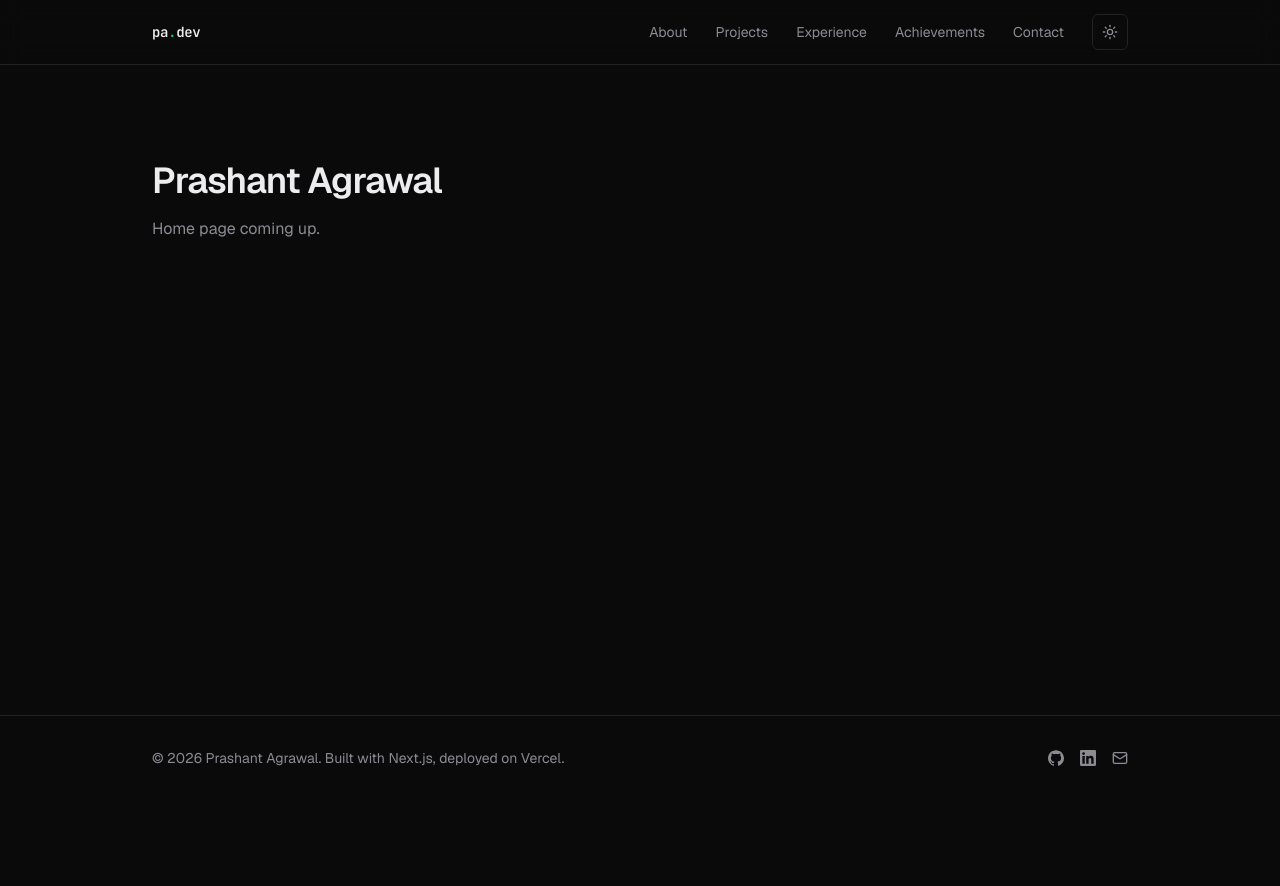
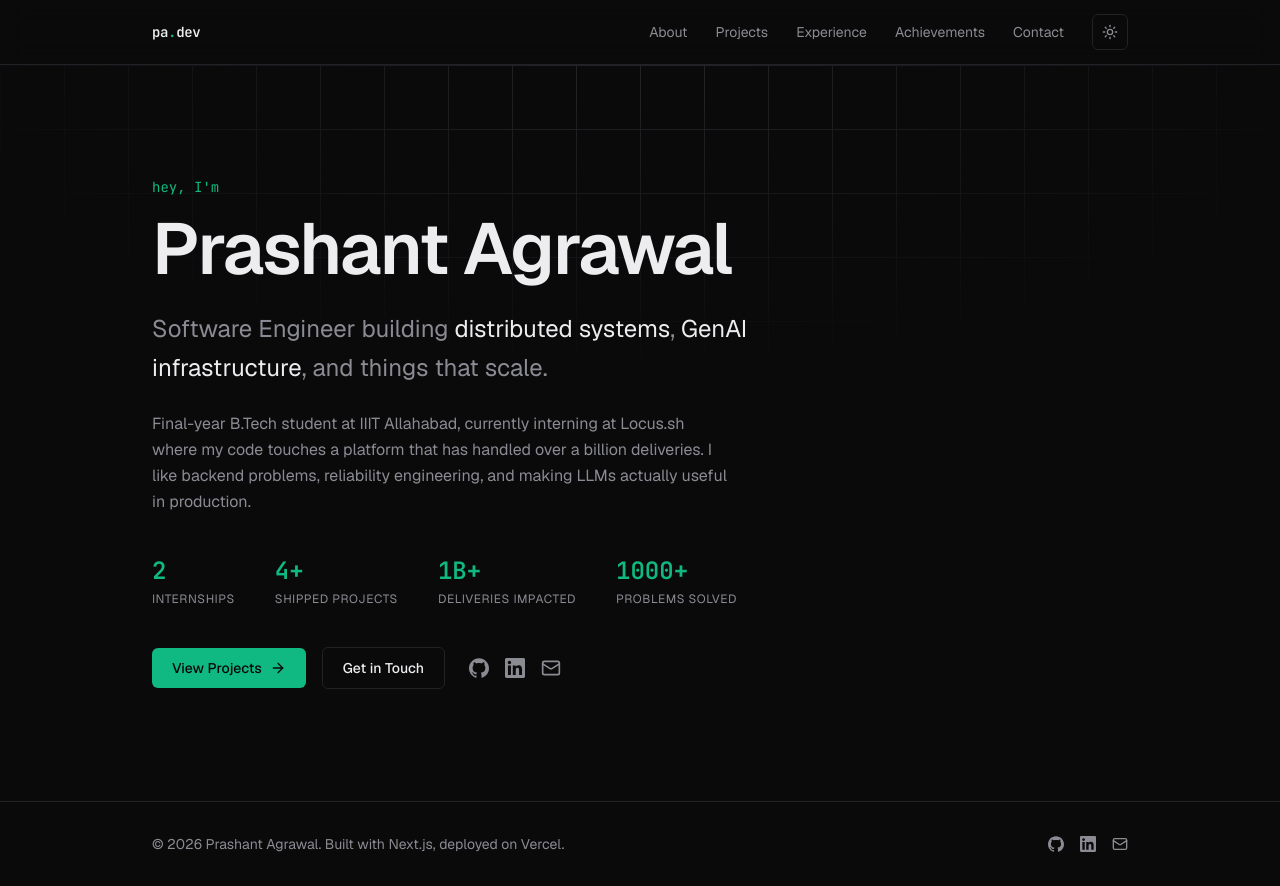
Before and after one commit to agrawal-2005/portfolio, a Next.js app: page / in a window 1280 px wide. Before the commit the page ends 800 px from the top, so only its background shows below. Built offline with nearby package versions, Linux system fonts and the light colour scheme.

Commit message:
Build home page hero with stats, CTAs, and social links
Subtle staggered entrance animations via framer-motion, masked grid
backdrop, emerald accent used sparingly.

```diff
--- a/app/page.tsx
+++ b/app/page.tsx
@@ -1,8 +1,114 @@
+import Link from "next/link";
+import { ArrowRight, Mail } from "lucide-react";
+import { FadeIn } from "@/components/motion";
+import { GitHubIcon, LinkedInIcon } from "@/components/icons";
+import { site } from "@/data/site";
+
+const stats = [
+  { value: "2", label: "internships" },
+  { value: "4+", label: "shipped projects" },
+  { value: "1B+", label: "deliveries impacted" },
+  { value: "1000+", label: "problems solved" },
+];
+
 export default function Home() {
   return (
-    <div className="mx-auto max-w-5xl px-6 py-24">
-      <h1 className="text-4xl font-semibold tracking-tight">Prashant Agrawal</h1>
-      <p className="mt-4 text-muted">Home page coming up.</p>
+    <div className="relative overflow-hidden">
+      <div className="grid-backdrop pointer-events-none absolute inset-0" aria-hidden />
+
+      <section className="relative mx-auto flex min-h-[calc(100vh-4rem)] max-w-5xl flex-col justify-center px-6 py-24">
+        <FadeIn>
+          <p className="font-mono text-sm text-accent">
+            hey, I&apos;m
+          </p>
+        </FadeIn>
+
+        <FadeIn delay={1}>
+          <h1 className="mt-4 text-5xl font-semibold tracking-tight sm:text-7xl">
+            Prashant Agrawal
+          </h1>
+        </FadeIn>
+
+        <FadeIn delay={2}>
+          <p className="mt-6 max-w-2xl text-xl leading-relaxed text-muted sm:text-2xl">
+            Software Engineer building{" "}
+            <span className="text-foreground">distributed systems</span>,{" "}
+            <span className="text-foreground">GenAI infrastructure</span>, and
+            things that scale.
+          </p>
+        </FadeIn>
+
+        <FadeIn delay={3}>
+          <p className="mt-6 max-w-xl leading-relaxed text-muted">
+            Final-year B.Tech student at IIIT Allahabad, currently interning at
+            Locus.sh where my code touches a platform that has handled over a
+            billion deliveries. I like backend problems, reliability engineering,
+            and making LLMs actually useful in production.
+          </p>
+        </FadeIn>
+
+        <FadeIn delay={4}>
+          <dl className="mt-10 flex flex-wrap gap-x-10 gap-y-4">
+            {stats.map((stat) => (
+              <div key={stat.label}>
+                <dt className="sr-only">{stat.label}</dt>
+                <dd className="font-mono text-2xl font-semibold text-accent">
+                  {stat.value}
+                </dd>
+                <dd className="mt-1 text-xs uppercase tracking-wider text-muted">
+                  {stat.label}
+                </dd>
+              </div>
+            ))}
+          </dl>
+        </FadeIn>
+
+        <FadeIn delay={5}>
+          <div className="mt-10 flex flex-wrap items-center gap-4">
+            <Link
+              href="/projects"
+              className="group inline-flex items-center gap-2 rounded-md bg-accent px-5 py-2.5 text-sm font-medium text-white transition-transform hover:scale-[1.02] dark:text-zinc-950"
+            >
+              View Projects
+              <ArrowRight className="size-4 transition-transform group-hover:translate-x-0.5" />
+            </Link>
+            <Link
+              href="/contact"
+              className="inline-flex items-center gap-2 rounded-md border border-border px-5 py-2.5 text-sm font-medium transition-colors hover:border-accent/50 hover:bg-card-hover"
+            >
+              Get in Touch
+            </Link>
+
+            <div className="ml-2 flex items-center gap-4">
+              <a
+                href={site.github}
+                target="_blank"
+                rel="noopener noreferrer"
+                aria-label="GitHub"
+                className="text-muted transition-colors hover:text-accent"
+              >
+                <GitHubIcon className="size-5" />
+              </a>
+              <a
+                href={site.linkedin}
+                target="_blank"
+                rel="noopener noreferrer"
+                aria-label="LinkedIn"
+                className="text-muted transition-colors hover:text-accent"
+              >
+                <LinkedInIcon className="size-5" />
+              </a>
+              <a
+                href={`mailto:${site.email}`}
+                aria-label="Email"
+                className="text-muted transition-colors hover:text-accent"
+              >
+                <Mail className="size-5" />
+              </a>
+            </div>
+          </div>
+        </FadeIn>
+      </section>
     </div>
   );
 }
--- /dev/null
+++ b/components/motion.tsx
@@ -0,0 +1,61 @@
+"use client";
+
+import { motion, type Variants } from "framer-motion";
+
+const ease = [0.21, 0.47, 0.32, 0.98] as const;
+
+export const fadeUp: Variants = {
+  hidden: { opacity: 0, y: 16 },
+  visible: (i: number = 0) => ({
+    opacity: 1,
+    y: 0,
+    transition: { duration: 0.5, ease, delay: i * 0.08 },
+  }),
+};
+
+/** Fades content in and up on mount. `delay` is a stagger index, not seconds. */
+export function FadeIn({
+  children,
+  delay = 0,
+  className,
+}: {
+  children: React.ReactNode;
+  delay?: number;
+  className?: string;
+}) {
+  return (
+    <motion.div
+      className={className}
+      variants={fadeUp}
+      initial="hidden"
+      animate="visible"
+      custom={delay}
+    >
+      {children}
+    </motion.div>
+  );
+}
+
+/** Fades content in when it scrolls into view. */
+export function FadeInOnScroll({
+  children,
+  delay = 0,
+  className,
+}: {
+  children: React.ReactNode;
+  delay?: number;
+  className?: string;
+}) {
+  return (
+    <motion.div
+      className={className}
+      variants={fadeUp}
+      initial="hidden"
+      whileInView="visible"
+      viewport={{ once: true, margin: "-64px" }}
+      custom={delay}
+    >
+      {children}
+    </motion.div>
+  );
+}
--- /dev/null
+++ b/components/page-header.tsx
@@ -0,0 +1,25 @@
+import { FadeIn } from "@/components/motion";
+
+export function PageHeader({
+  eyebrow,
+  title,
+  description,
+}: {
+  eyebrow: string;
+  title: string;
+  description?: string;
+}) {
+  return (
+    <FadeIn>
+      <p className="font-mono text-xs uppercase tracking-[0.2em] text-accent">
+        {eyebrow}
+      </p>
+      <h1 className="mt-3 text-3xl font-semibold tracking-tight sm:text-4xl">
+        {title}
+      </h1>
+      {description && (
+        <p className="mt-4 max-w-2xl leading-relaxed text-muted">{description}</p>
+      )}
+    </FadeIn>
+  );
+}
```
